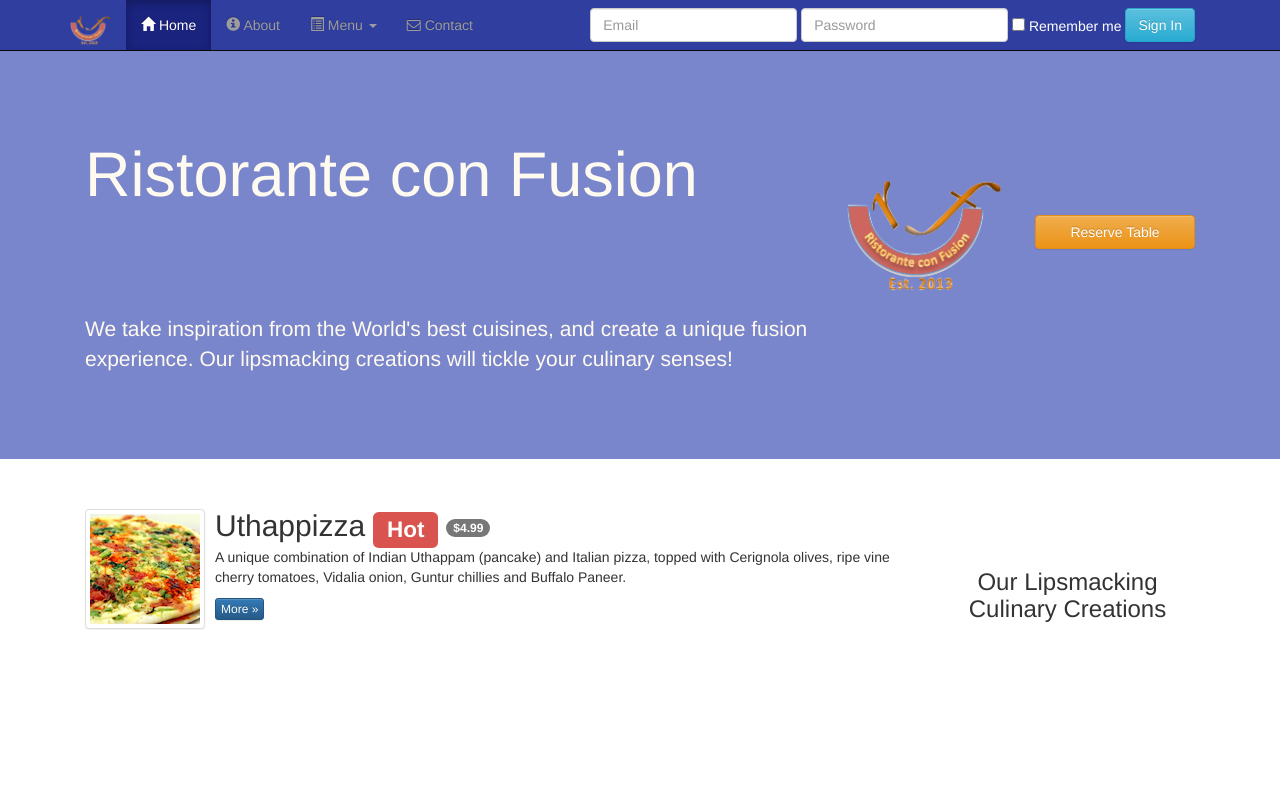
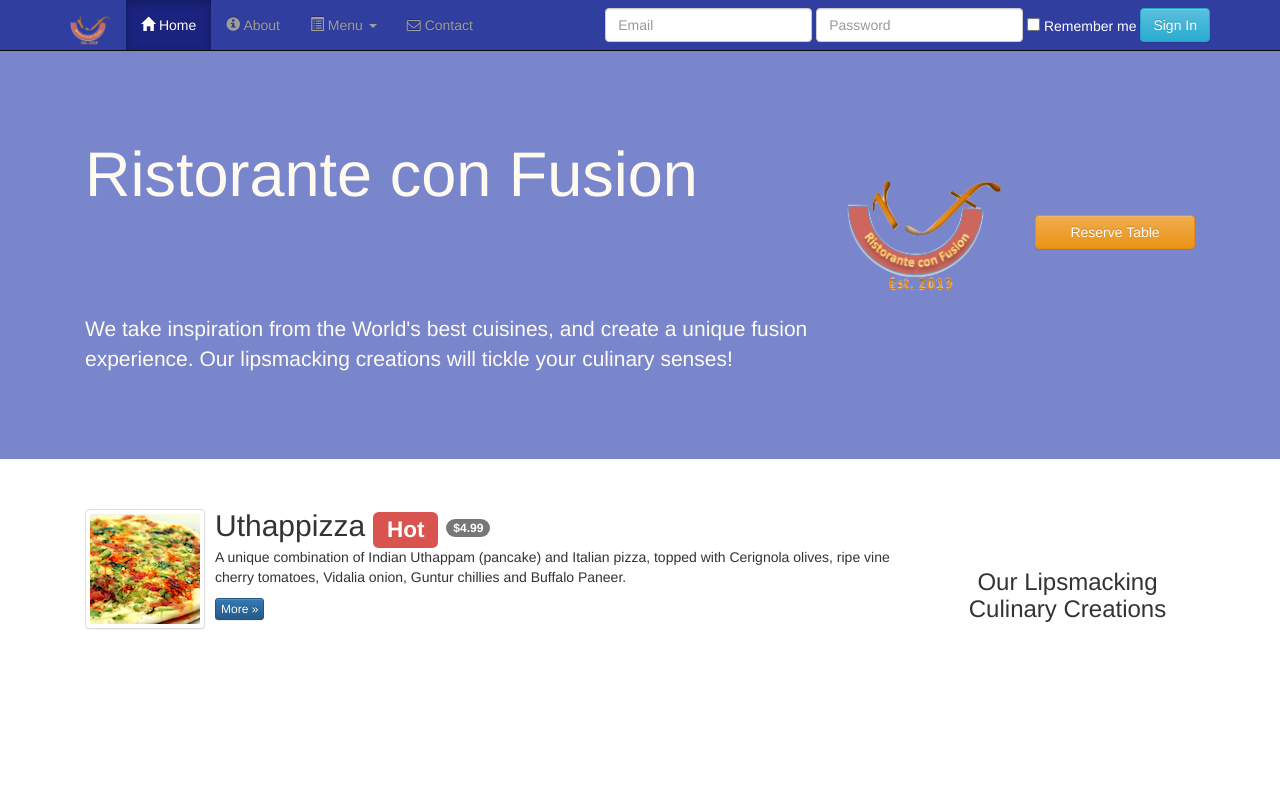
Before and after one commit to thecyclone/Coursera_Bootstrap, a plain HTML site: page index.html in a window 1280 px wide. Shown: the top 800 px of the page. Drawn offline with nearby package versions, Linux system fonts and the light colour scheme.

Commit message:
Changed nav-bar

```diff
--- a/index.html
+++ b/index.html
@@ -60,7 +60,7 @@
                         <li><a href="contactus.html"><i class="fa fa-envelope-o"
                             aria-hidden="true"></i> Contact</a></li>
                     </ul>
-                    <form class="navbar-form navbar-left pull-right" role="signin">
+                    <form class="navbar-form navbar-right" role="signin">
                         <div class="form-group">
                             <input type="text" class="form-control" placeholder="Email">
                             <input type="text" class="form-control" placeholder="Password">
```
